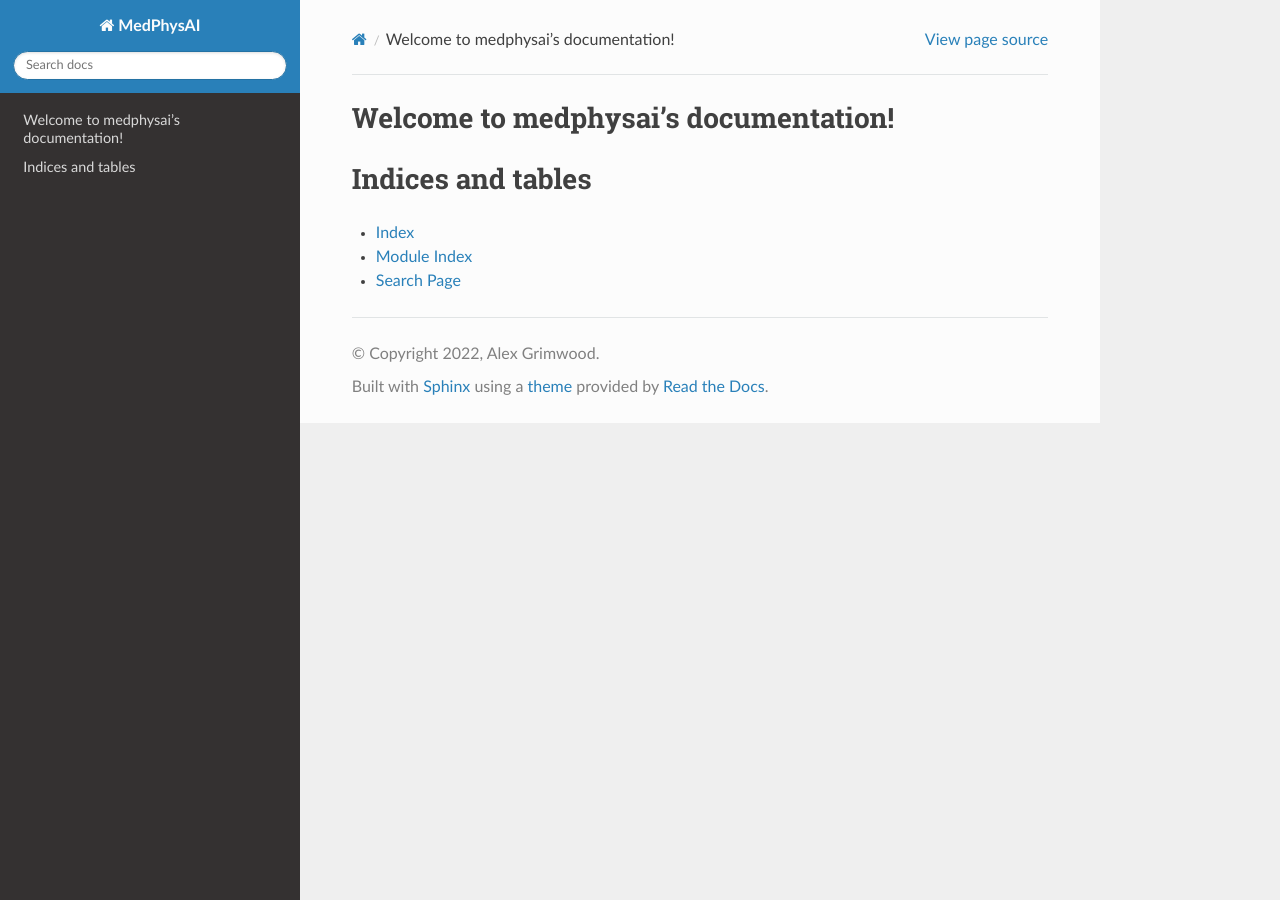
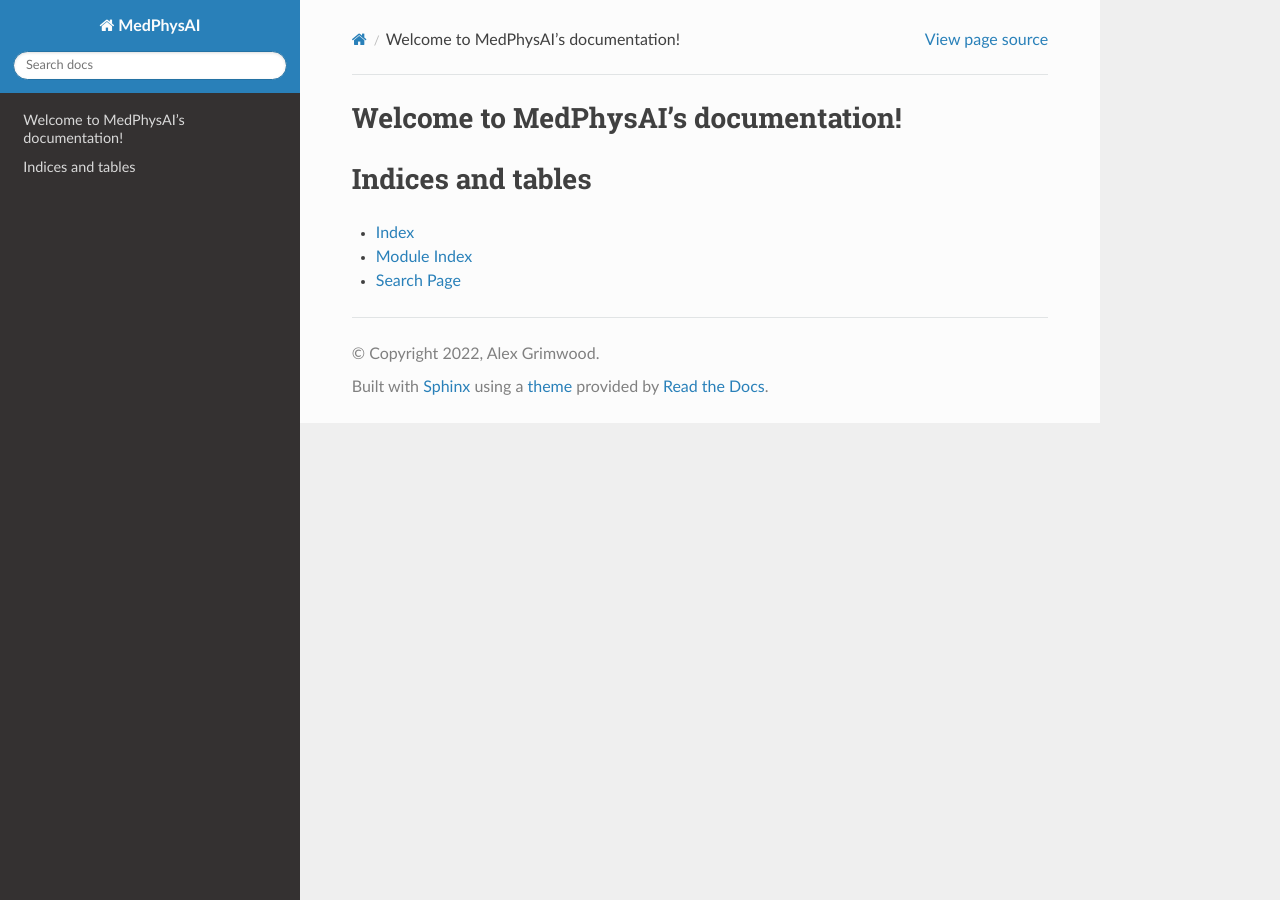
Before and after one commit to medphysai/medphysai.github.io, a Sphinx documentation site: the page built from source/index.rst, in a window 1280 px wide. Built offline with Sphinx 7.4.7 and the Read the Docs theme 2.0.0, drawn with Linux system fonts in a browser that asks for light colours.

```diff
--- a/source/index.rst
+++ b/source/index.rst
@@ -3,7 +3,7 @@
    You can adapt this file completely to your liking, but it should at least
    contain the root `toctree` directive.
 
-Welcome to medphysai's documentation!
+Welcome to MedPhysAI's documentation!
 =====================================
 
 .. toctree::
```
